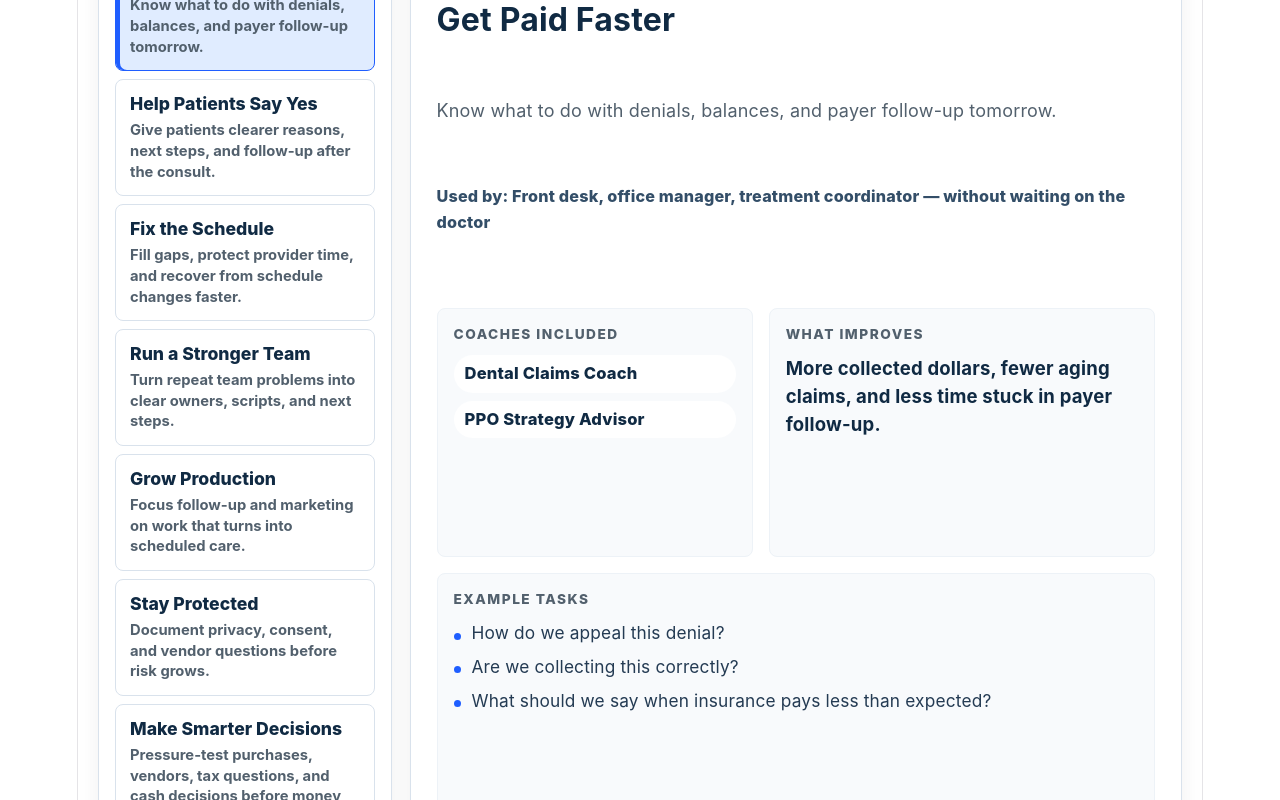
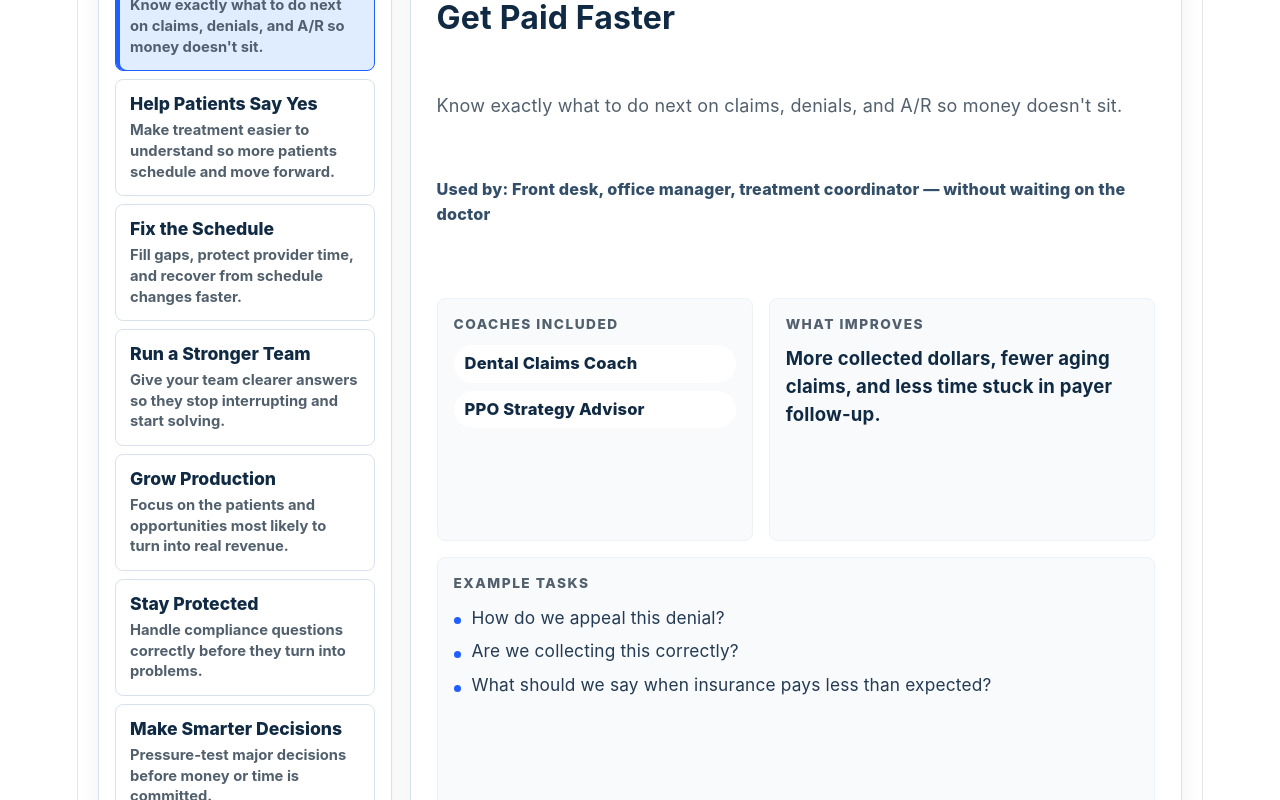
Before and after one commit to jeremyphelps-SP/smarterpractice-site, a React (Vite) app: page / in a window 1280 px wide. Shown: the part 2280-3080 px from the top of the page. Built offline with nearby package versions, Linux system fonts and the light colour scheme.

Commit message:
Improve coach capabilities clarity, defaults, and outcomes

```diff
--- a/src/components/CoachCapabilities.jsx
+++ b/src/components/CoachCapabilities.jsx
@@ -23,13 +23,13 @@ export default function CoachCapabilities() {
           document, and follow through &mdash; without starting from a blank page.
         </p>
         <p className="coach-capabilities__bridge">
-          Most teams already have the answers somewhere. The problem is getting
-          to them fast enough to use them.
-        </p>
-        <p className="coach-capabilities__bridge">
           Each area below shows how your team uses Smarter Practice AI to handle
           real work &mdash; without guessing, Googling, or interrupting the
           doctor.
+        </p>
+        <p className="coach-capabilities__bridge">
+          Most teams already have the answers somewhere. The problem is getting
+          to them fast enough to use them.
         </p>
       </div>
 
--- a/src/data/coachCapabilities.js
+++ b/src/data/coachCapabilities.js
@@ -1,7 +1,7 @@
 export const coachCapabilityCategories = [
   {
     category: "Get Paid Faster",
-    summary: "Know what to do with denials, balances, and payer follow-up tomorrow.",
+    summary: "Know exactly what to do next on claims, denials, and A/R so money doesn't sit.",
     outcome: "More collected dollars, fewer aging claims, and less time stuck in payer follow-up.",
     tasks: [
       "How do we appeal this denial?",
@@ -23,7 +23,7 @@ export const coachCapabilityCategories = [
   },
   {
     category: "Help Patients Say Yes",
-    summary: "Give patients clearer reasons, next steps, and follow-up after the consult.",
+    summary: "Make treatment easier to understand so more patients schedule and move forward.",
     outcome: "More scheduled treatment, fewer stalled cases, and clearer patient conversations.",
     tasks: [
       "What should we say to this patient?",
@@ -72,7 +72,7 @@ export const coachCapabilityCategories = [
   },
   {
     category: "Run a Stronger Team",
-    summary: "Turn repeat team problems into clear owners, scripts, and next steps.",
+    summary: "Give your team clearer answers so they stop interrupting and start solving.",
     outcome: "Fewer dropped handoffs, faster onboarding, and clearer accountability in daily work.",
     tasks: [
       "What should we cover in tomorrow's huddle?",
@@ -94,7 +94,7 @@ export const coachCapabilityCategories = [
   },
   {
     category: "Grow Production",
-    summary: "Focus follow-up and marketing on work that turns into scheduled care.",
+    summary: "Focus on the patients and opportunities most likely to turn into real revenue.",
     outcome: "More scheduled treatment, fewer missed opportunities, and growth your schedule can actually handle.",
     tasks: [
       "Where are our best production opportunities?",
@@ -116,7 +116,7 @@ export const coachCapabilityCategories = [
   },
   {
     category: "Stay Protected",
-    summary: "Document privacy, consent, and vendor questions before risk grows.",
+    summary: "Handle compliance questions correctly before they turn into problems.",
     outcome: "Cleaner documentation, faster incident response, and fewer avoidable compliance gaps.",
     tasks: [
       "What do we document after this privacy issue?",
@@ -133,7 +133,7 @@ export const coachCapabilityCategories = [
   },
   {
     category: "Make Smarter Decisions",
-    summary: "Pressure-test purchases, vendors, tax questions, and cash decisions before money moves.",
+    summary: "Pressure-test major decisions before money or time is committed.",
     outcome: "Better buying decisions, clearer cash tradeoffs, and fewer expensive surprises.",
     tasks: [
       "Should we buy this technology now or wait?",
```
